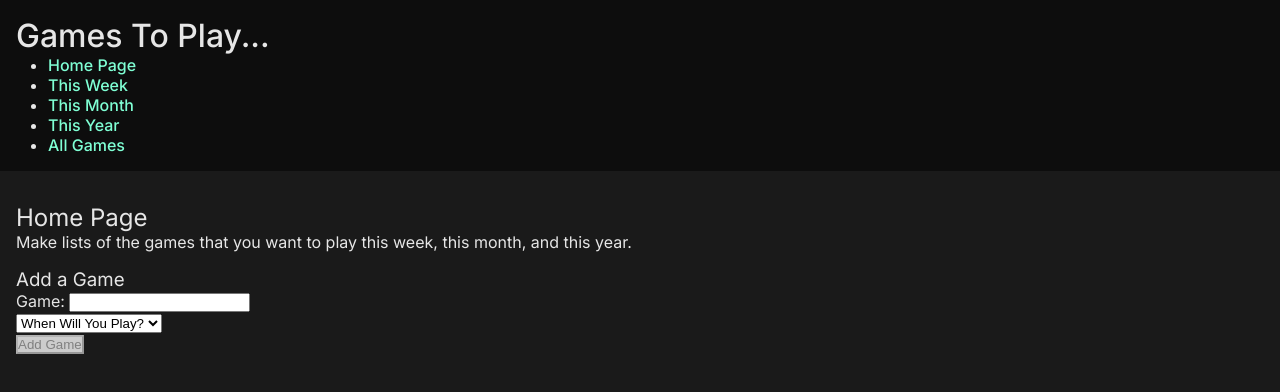
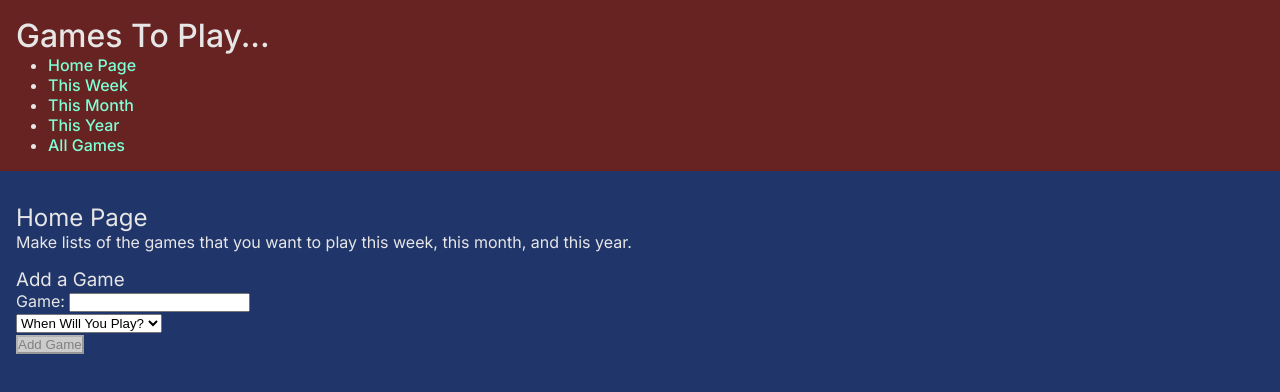
Before and after one commit to franco-ortega/to-do-games, a Next.js app: page / in a window 1280 px wide. Shown: the top 392 px of the page. Built offline with nearby package versions, Linux system fonts and the light colour scheme.

Commit message:
try red-blue bkgd color scheme

```diff
--- a/app/globals.css
+++ b/app/globals.css
@@ -19,7 +19,8 @@ body {
 }
 
 body {
-  background-color: hsl(0, 0%, 10%);
+  /* background-color: hsl(0, 0%, 10%); */
+  background-color: hsl(223, 54%, 27%);
   color: hsl(0, 0%, 90%);
 }
 
--- a/components/header/Header.module.scss
+++ b/components/header/Header.module.scss
@@ -1,5 +1,6 @@
 .Header {
   background-color: hsl(0, 0%, 5%);
+  background-color: hsl(0, 50%, 27%);
   padding: 1rem;
 
   h1 {
```
